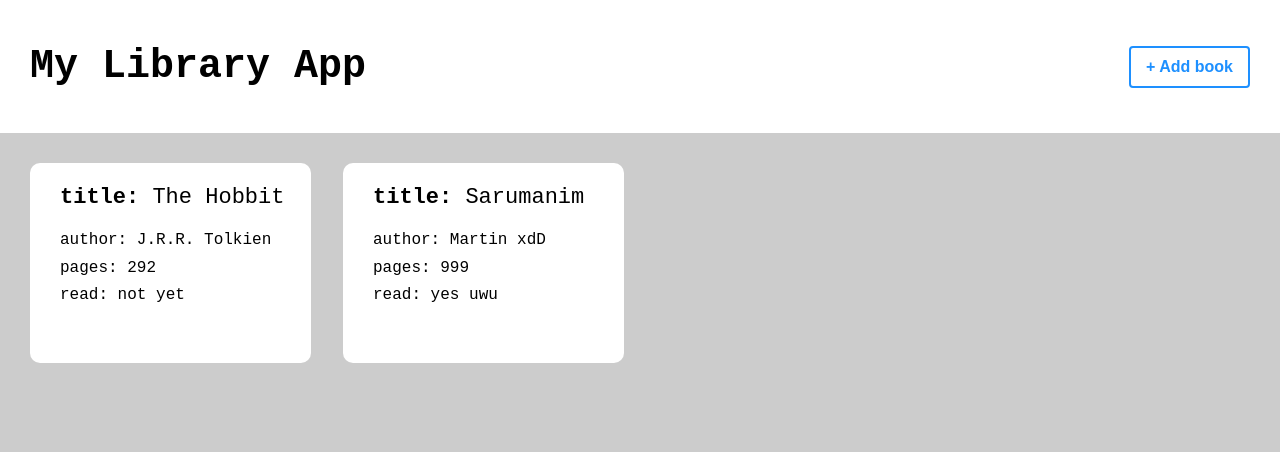
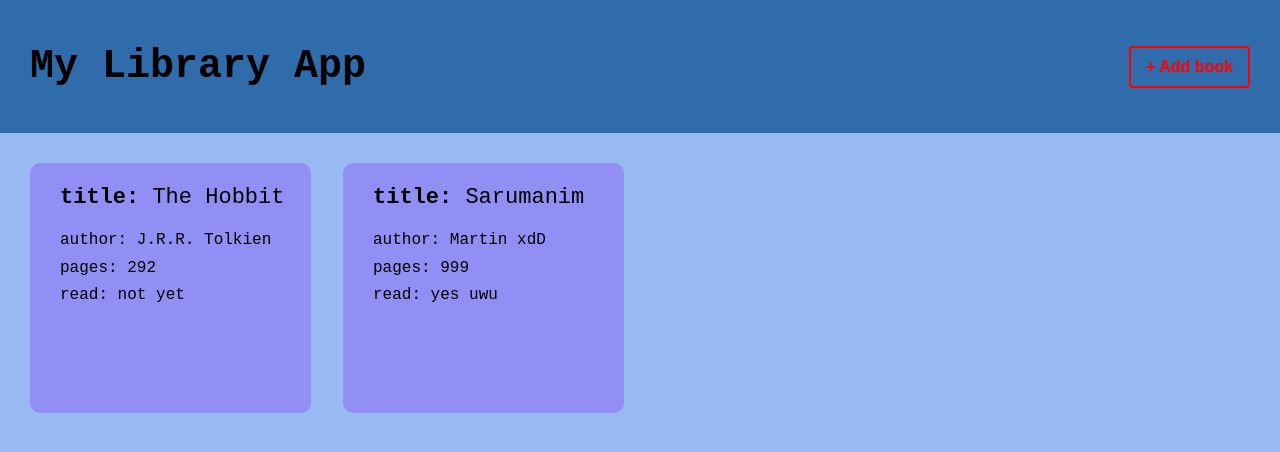
Before and after one commit to MiloBlackstar/library, a plain HTML site: page index.html in a window 1280 px wide. Drawn offline with Linux system fonts and the light colour scheme.

Commit message:
Add style for page

```diff
--- a/CSS-files/layout.css
+++ b/CSS-files/layout.css
@@ -7,7 +7,7 @@
 /* Navbar Section */
 
 .grid-layout .navbar {
-  background-color: white;
+  background-color: #306BAC;
   width: 100%;
   height: 100%;
   display: flex;
@@ -25,15 +25,15 @@
   font-size: 1.6rem;
   font-weight: bold;
   padding: 10px 15px;
-  background-color: white;
-  border: 2px solid dodgerblue;
-  color: dodgerblue;
+  background-color: #306BAC;
+  border: 2px solid red;
+  color: red;
   border-radius: 4px;
   transition: background-color 0.15s, color 0.15s, opacity 0.15s;
 }
 
 .navbar button:hover {
-  background-color: dodgerblue;
+  background-color: red;
   color: white;
 }
 
@@ -42,7 +42,7 @@
 }
 
 .grid-layout .content-space {
-  background-color: rgb(204, 204, 204);
+  background-color: #98B9F2;
   padding: 30px;
 }
 
@@ -52,12 +52,12 @@
   display: grid;
   padding: 30px;
   grid-template-columns: 1fr 1fr 1fr 1fr;
-  grid-auto-rows: 200px;
+  grid-auto-rows: 250px;
   gap: 32px;
 }
 
 .book {
-  background-color: white;
+  background-color: #918EF4;
   border-radius: 10px;
   padding: 20px 10px 20px 30px;
   overflow: auto;
```
